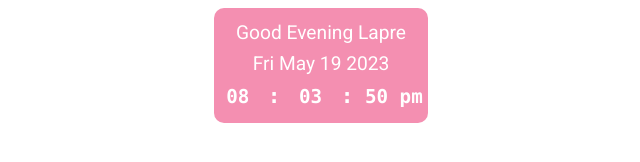
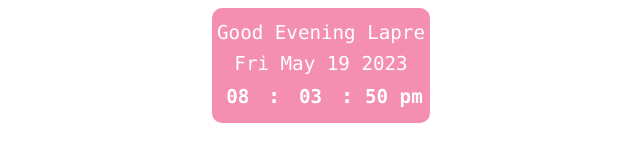
Before and after one commit to Phenesser/Notion, a plain HTML site: page index.html in a window 1280 px wide. Shown: the whole page, without its empty margins (319-959 px from the left). Drawn offline with Linux system fonts and the light colour scheme.

Commit message:
Update index.html

```diff
--- a/index.html
+++ b/index.html
@@ -72,14 +72,14 @@ h1 {
     min-width: 162px;
     /* padding-right: 30px; */
     /* border-right: 2px solid #295C7B; */
-    font-family: 'Roboto', sans-serif;
+    font-family: 'Monaco', monospace;
     font-size: 1.2em;
 }
 .greet{
 
     min-width: 162px;
     /* padding-right: 30px; */
-    font-family: 'Roboto', sans-serif;
+    font-family: 'Monaco', monospace;
     font-size: 1.2em;
 }
 
```
